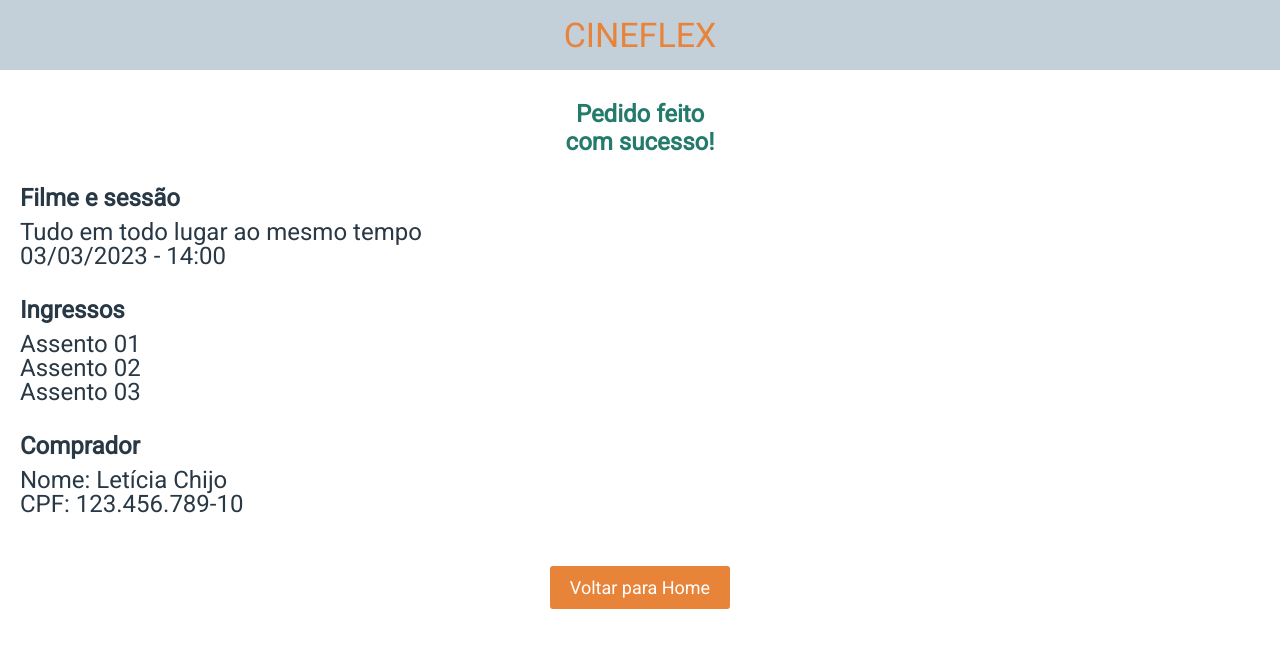
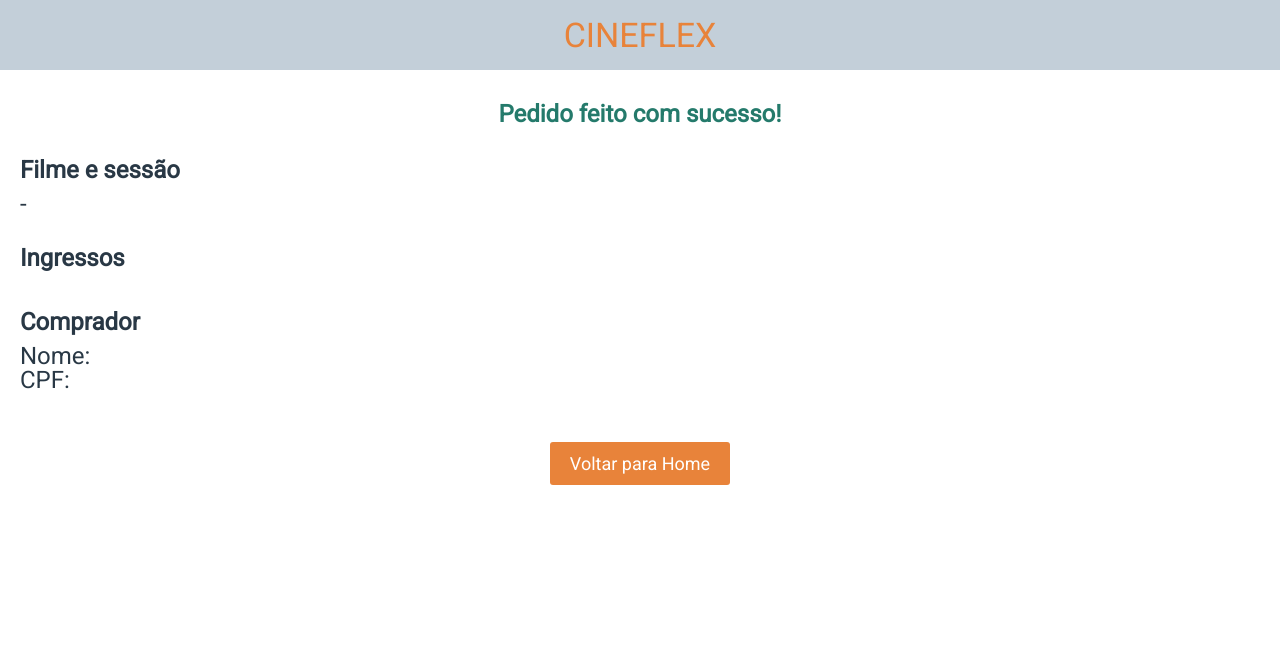
Before and after one commit to AliceA248/projeto10-CineFlex, a React (Create React App) app: page /sucesso in a window 1280 px wide. Shown: the top 648 px of the page. Built offline with nearby package versions, Linux system fonts and the light colour scheme.

Commit message:
Sucesso Finalizado

```diff
--- a/src/pages/HomePage/HomePage.js
+++ b/src/pages/HomePage/HomePage.js
@@ -23,12 +23,12 @@ export default function HomePage() {
     return (
         <PageContainer>
             Selecione o filme
-            <ListContainer key={movie.id}>
+            <ListContainer>
             {movie.map((movie) => {
                 return (
                         <Link to={`/sessoes/${movie.id}`}>
                             <MovieContainer>
-                                <img src={movie.posterURL} alt={movie.title} />
+                                <img src={movie.posterURL} />
                             </MovieContainer>
                         </Link>
 
@@ -48,6 +48,7 @@ const PageContainer = styled.div`
     color: #293845;
     margin-top: 30px;
     padding-top: 70px;
+
 `
 const ListContainer = styled.div`
     width: 330px;
--- a/src/pages/SeatsPage/SeatsPage.js
+++ b/src/pages/SeatsPage/SeatsPage.js
@@ -40,7 +40,6 @@ export default function SeatsPage() {
           }
 
         function handleSubmit(p){
-
 
             p.preventDefault()
 
@@ -109,7 +108,7 @@ export default function SeatsPage() {
             <FormContainer>
                 <form onSubmit={handleSubmit}>
                 Nome do Comprador:
-                <input data-test="client-name" placeholder="Digite seu nome..."
+                <input placeholder="Digite seu nome..."
                 required
                 value={name}
                 onChange={p => setName(p.target.value)}
@@ -176,6 +175,7 @@ const FormContainer = styled.label`
         width: 100%;}
     button {
         align-self: center;
+        cursor: pointer;
     }
     input {
         width: calc(100vw - 60px);
@@ -218,6 +218,7 @@ const SeatItem = styled.div`
     align-items: center;
     justify-content: center;
     margin: 5px 3px;
+    cursor: pointer;
 `
 const FooterContainer = styled.div`
     width: 100%;
--- a/src/pages/SessionsPage/SessionsPage.js
+++ b/src/pages/SessionsPage/SessionsPage.js
@@ -27,12 +27,12 @@ export default function SessionsPage() {
                 {session.map((movie) => {
                     return (
                         <>
-                            <SessionContainer key={movie.id}>
+                            <SessionContainer>
                                 {movie.weekday} - {movie.date}
                                 <ButtonsContainer>
                                     {movie.showtimes.map((showtime) => {
                                         return (
-                                            <Link to={`/assentos/${showtime.id}`} key={showtime.id}>
+                                            <Link to={`/assentos/${showtime.id}`}>
                                                 <button>{showtime.name}</button>
                                             </Link>
                                         )
@@ -86,6 +86,7 @@ const ButtonsContainer = styled.div`
     margin: 20px 0;
     button {
         margin-right: 20px;
+        cursor: pointer;
     }
     a {
         text-decoration: none;
--- a/src/pages/SuccessPage/SuccessPage.js
+++ b/src/pages/SuccessPage/SuccessPage.js
@@ -1,34 +1,64 @@
-import styled from "styled-components"
+import { useState, useEffect } from "react";
+import { useLocation, Link } from "react-router-dom";
+import styled from "styled-components";
 
-export default function SuccessPage() {
+export default function SucessPage() {
+  const location = useLocation();
+  const [selectedSeats, setSelectedSeats] = useState([]);
+  const [movieTitle, setMovieTitle] = useState("");
+  const [dayDate, setDayDate] = useState("");
+  const [name, setName] = useState("");
+  const [cpf, setCpf] = useState("");
+  const [Hora, setHora] = useState("");
+
+  useEffect(() => {
+    if (location.state) {
+      setSelectedSeats(location.state.selectedSeats);
+      setMovieTitle(location.state.movieTitle);
+      setDayDate(location.state.dayDate);
+      setName(location.state.name);
+      setCpf(location.state.cpf);
+      setHora(location.state.Hora);
+    }
+  }, [location.state]);
 
   return (
     <PageContainer>
-            <h1>Pedido feito <br /> com sucesso!</h1>
+      <h1>Pedido feito com sucesso!</h1>
 
       <TextContainer>
-                <strong><p>Filme e sessão</p></strong>
-                <p>Tudo em todo lugar ao mesmo tempo</p>
-                <p>03/03/2023 - 14:00</p>
+        <strong>
+          <p>Filme e sessão</p>
+        </strong>
+        <p>{movieTitle}</p>
+        <p>
+          {Hora} - {dayDate}
+        </p>
       </TextContainer>
 
       <TextContainer>
-                <strong><p>Ingressos</p></strong>
-                <p>Assento 01</p>
-                <p>Assento 02</p>
-                <p>Assento 03</p>
+        <strong>
+          <p>Ingressos</p>
+        </strong>
+        {selectedSeats.map((seat) => (
+          <p key={seat.id}>Assento {seat.name}</p>
+        ))}
       </TextContainer>
 
       <TextContainer>
-                <strong><p>Comprador</p></strong>
-                <p>Nome: Letícia Chijo</p>
-                <p>CPF: 123.456.789-10</p>
+        <strong>
+          <p>Comprador</p>
+        </strong>
+        <p>Nome: {name}</p>
+        <p>CPF: {cpf}</p>
       </TextContainer>
+      <Link to="/">
+        <button>Voltar para Home</button>
+      </Link>
+    </PageContainer>
+  );
+}
 
-            <button>Voltar para Home</button>
-        </PageContainer>
-    )
-}
 
 const PageContainer = styled.div`
     display: flex;
```
Lines whose indentation alone changed are shown as unchanged.
